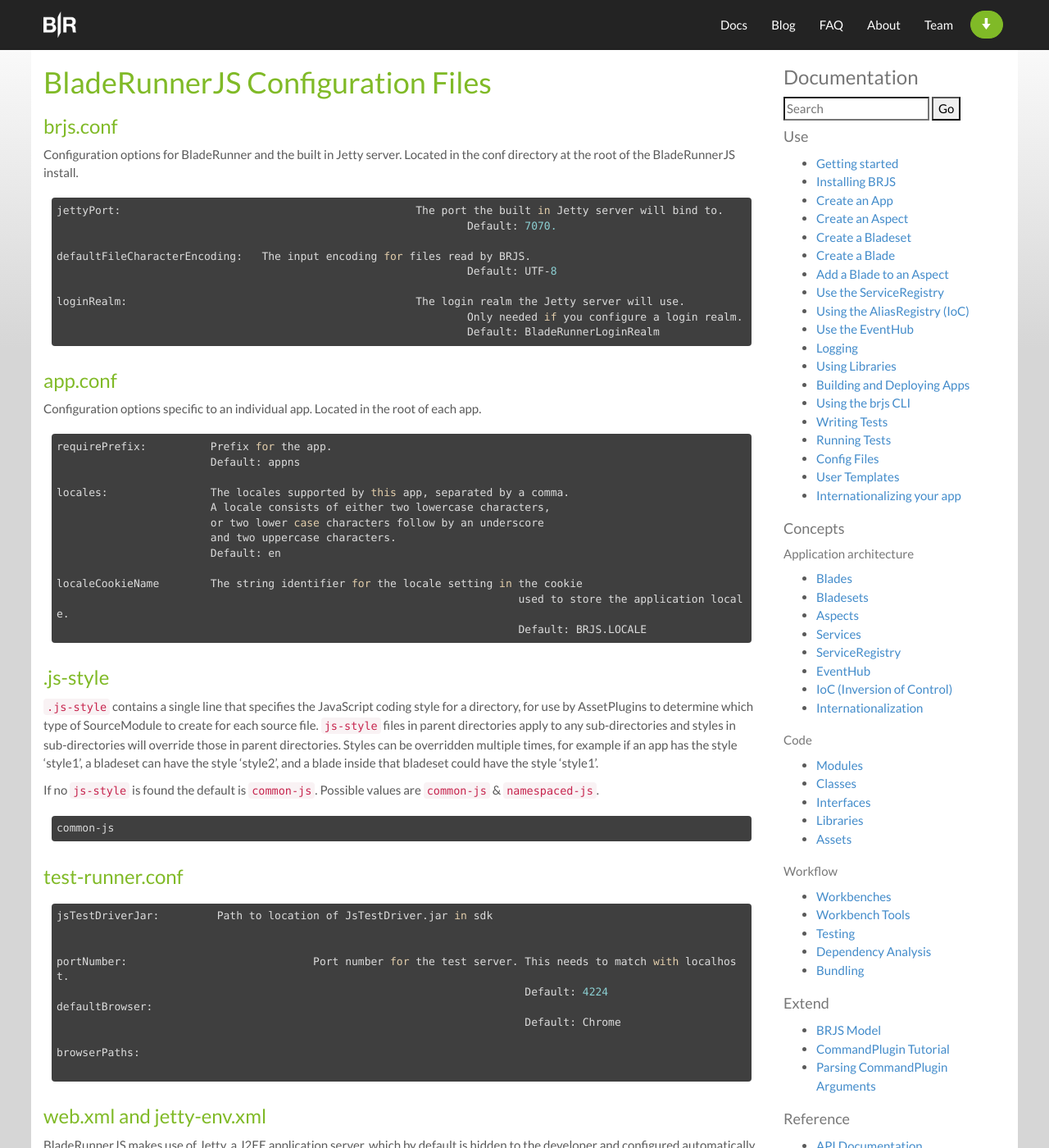
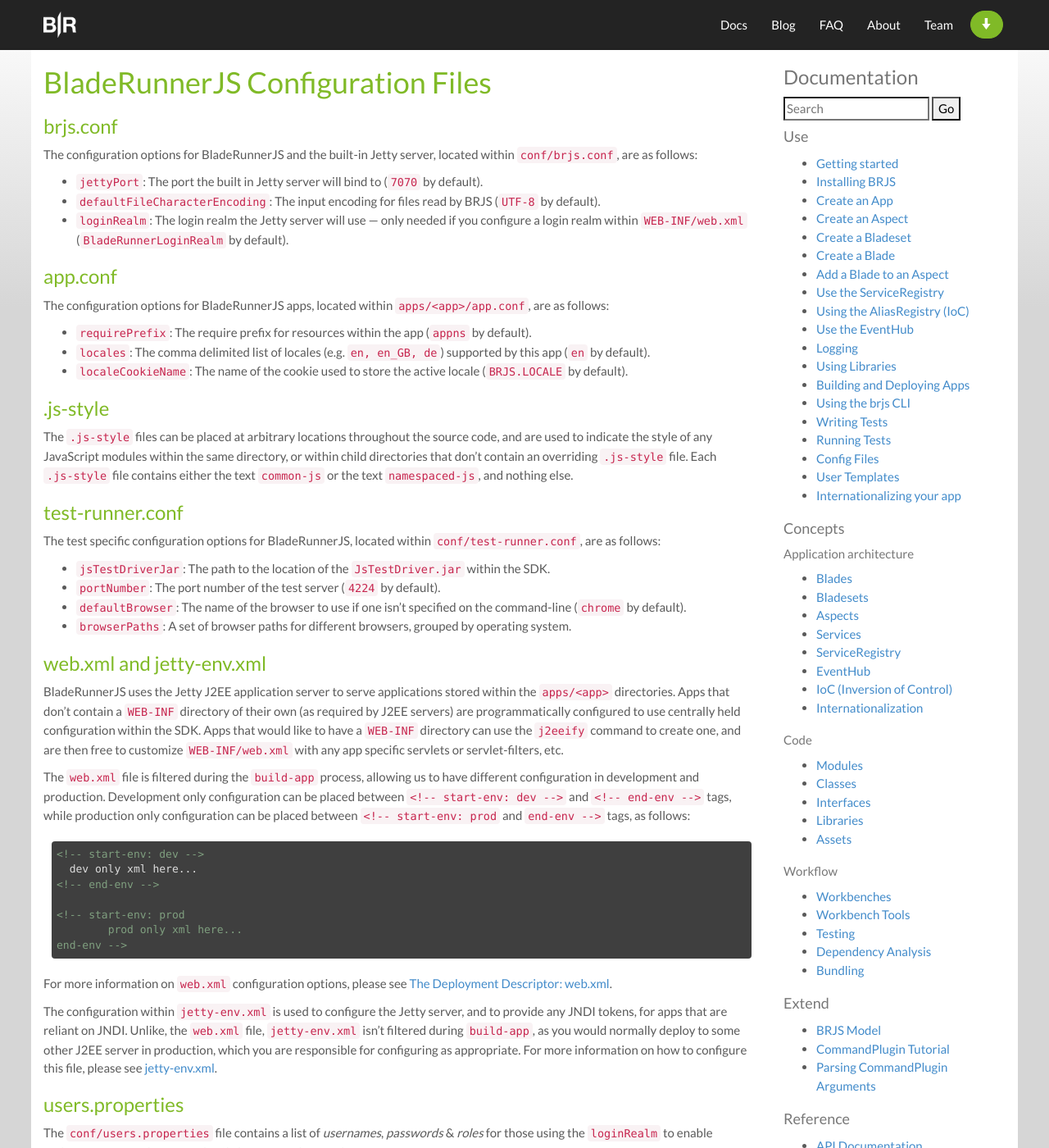
Before and after one commit to BladeRunnerJS/brjs-site, a Jekyll site: the page built from docs/use/config.md, in a window 1280 px wide and 1400 px high. Shown: the whole window at 82% size. Built offline with Jekyll 4.4.1, drawn with Linux system fonts in a browser that asks for light colours; nearby versions of some CDN libraries; Markdown is read by kramdown in place of the engine named in the settings; some of the changed text lies outside the part shown.

Commit message:
Big tidy up of the 'Config Files' section, including changing how we display the valid entries in the various configuration files.

````diff
--- a/docs/use/config.md
+++ b/docs/use/config.md
@@ -7,93 +7,60 @@
 
 ### brjs.conf
 
-Configuration options for BladeRunner and the built in Jetty server. Located in the conf directory at the root of the BladeRunnerJS install.
+The configuration options for BladeRunnerJS and the built-in Jetty server, located within `conf/brjs.conf`, are as follows:
 
-```
-jettyPort:						The port the built in Jetty server will bind to.
-								Default: 7070.
-
-defaultFileCharacterEncoding:	The input encoding for files read by BRJS.
-								Default: UTF-8
-
-loginRealm:						The login realm the Jetty server will use.
-								Only needed if you configure a login realm.
-								Default: BladeRunnerLoginRealm
-```
+  * `jettyPort`: The port the built in Jetty server will bind to (`7070` by default).
+  * `defaultFileCharacterEncoding`: The input encoding for files read by BRJS (`UTF-8` by default).
+  * `loginRealm`: The login realm the Jetty server will use &mdash; only needed if you configure a login realm within `WEB-INF/web.xml` (`BladeRunnerLoginRealm` by default).
 
 ### app.conf
 
-Configuration options specific to an individual app. Located in the root of each app.
+The configuration options for BladeRunnerJS apps, located within `apps/<app>/app.conf`, are as follows:
 
-```
-requirePrefix:		Prefix for the app.
-                	Default: appns
-
-locales:        	The locales supported by this app, separated by a comma.
-                	A locale consists of either two lowercase characters,
-                	or two lower case characters follow by an underscore
-                	and two uppercase characters.
-                	Default: en
-
-localeCookieName	The string identifier for the locale setting in the cookie
-									used to store the application locale.
-									Default: BRJS.LOCALE
-```
+  * `requirePrefix`: The require prefix for resources within the app (`appns` by default).
+  * `locales`: The comma delimited list of locales (e.g. `en, en_GB, de`) supported by this app (`en` by default).
+  * `localeCookieName`: The name of the cookie used to store the active locale (`BRJS.LOCALE` by default).
 
 
 ### .js-style
 
-`.js-style` contains a single line that specifies the JavaScript coding style for a directory,
-	for use by AssetPlugins to determine which type of SourceModule to create for each source file.
-`js-style` files in parent directories apply to any sub-directories and styles in sub-directories will override those in parent directories.
-Styles can be overridden multiple times, for example if an app has the style 'style1', a bladeset can have the style 'style2',
-	and a blade inside that bladeset could have the style 'style1'.
+The `.js-style` files can be placed at arbitrary locations throughout the source code, and are used to indicate the style of any JavaScript modules within the same directory, or within child directories that don't contain an overriding `.js-style` file. Each `.js-style` file contains either the text `common-js` or the text `namespaced-js`, and nothing else.
 
-If no `js-style` is found the default is `common-js`.  Possible values are `common-js` &amp; `namespaced-js`.
-
-```
-common-js
-```
 
 ### test-runner.conf
 
-```
-jsTestDriverJar:	 Path to location of JsTestDriver.jar in sdk
+The test specific configuration options for BladeRunnerJS, located within `conf/test-runner.conf`, are as follows:
 
+  * `jsTestDriverJar`: The path to the location of the `JsTestDriver.jar` within the SDK.
+  * `portNumber`: The port number of the test server (`4224` by default).
+  * `defaultBrowser`: The name of the browser to use if one isn't specified on the command-line (`chrome` by default).
+  * `browserPaths`: A set of browser paths for different browsers, grouped by operating system.
 
-portNumber:				Port number for the test server. This needs to match with localhost.
-									 Default: 4224
-defaultBrowser:
-									 Default: Chrome
-
-browserPaths:
-
-```
 
 ### web.xml and jetty-env.xml
 
-BladeRunnerJS makes use of Jetty, a J2EE application server, which by default is hidden to the developer and configured automatically. The `web.xml` and `jetty-env.xml` files can be created in the `WEB-INF` directory either manually or by using the `j2eeify` command and used to configure custom webapp and server settings.
+BladeRunnerJS uses the Jetty J2EE application server to serve applications stored within the `apps/<app>` directories. Apps that don't contain a `WEB-INF` directory of their own (as required by J2EE servers) are programmatically configured to use centrally held configuration within the SDK. Apps that would like to have a `WEB-INF` directory can use the `j2eeify`  command to create one, and are then free to customize `WEB-INF/web.xml` with any app specific servlets or servlet-filters, etc.
 
-`web.xml` is a deployment descriptor file which contains web application configuration such as servlet and filter configuration and authentication settings. The `web.xml` file is filtered during the `build-app` process to allow environment specific settings by using XML comments. Development only configurations can be placed between `<!-- start-env: dev -->` and `<!-- end-env -->` tags, while production-related entries can be placed between the `<!-- start-env: prod` and `end-env -->` tags.
+The `web.xml` file is filtered during the `build-app` process, allowing us to have different configuration in development and production. Development only configuration can be placed between `<!-- start-env: dev -->` and `<!-- end-env -->` tags, while production only configuration can be placed between `<!-- start-env: prod` and `end-env -->` tags, as follows:
 
 ```
 <!-- start-env: dev -->
-	<dev only xml here>
+  dev only xml here...
 <!-- end-env -->
 
 <!-- start-env: prod
-	<prod only xml here>
+	prod only xml here...
 end-env -->
 ```
 
 For more information on `web.xml` configuration options, please see [The Deployment Descriptor: web.xml](https://cloud.google.com/appengine/docs/java/config/webxml).
 
-Entries in `jetty-env.xml` are used for parsing the references in `web.xml` and configuring the naming environment for the application. While the `jetty-env.xml` file is contained within exported apps, unlike `web.xml` files they are not filtered or altered in any way. For more information on how to configure this file, please see [jetty-env.xml](http://www.eclipse.org/jetty/documentation/9.2.1.v20140609/jetty-env-xml.html).
+The configuration within `jetty-env.xml` is used to configure the Jetty server, and to provide any JNDI tokens, for apps that are reliant on JNDI. Unlike, the `web.xml` file, `jetty-env.xml` isn't filtered during `build-app`, as you would normally deploy to some other J2EE server in production, which you are responsible for configuring as appropriate. For more information on how to configure this file, please see [jetty-env.xml](http://www.eclipse.org/jetty/documentation/9.2.1.v20140609/jetty-env-xml.html).
 
 ### users.properties
 
-The `users.properties` file is created inside the `conf` directory and is used for configuring the usernames and passwords for the built-in Jetty server.
+The `conf/users.properties` file contains a list of _usernames_, _passwords_ & _roles_ for those using the `loginRealm` to enable authentication for their app. The file has entries having the form:
 
 ```
-user: password,user
+user: password,role
 ```
````
